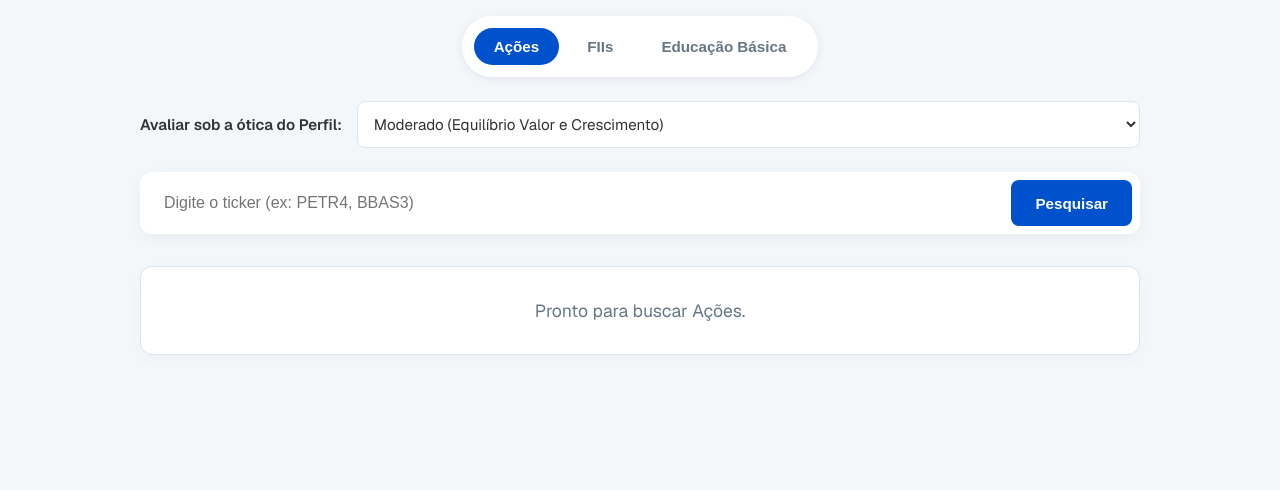
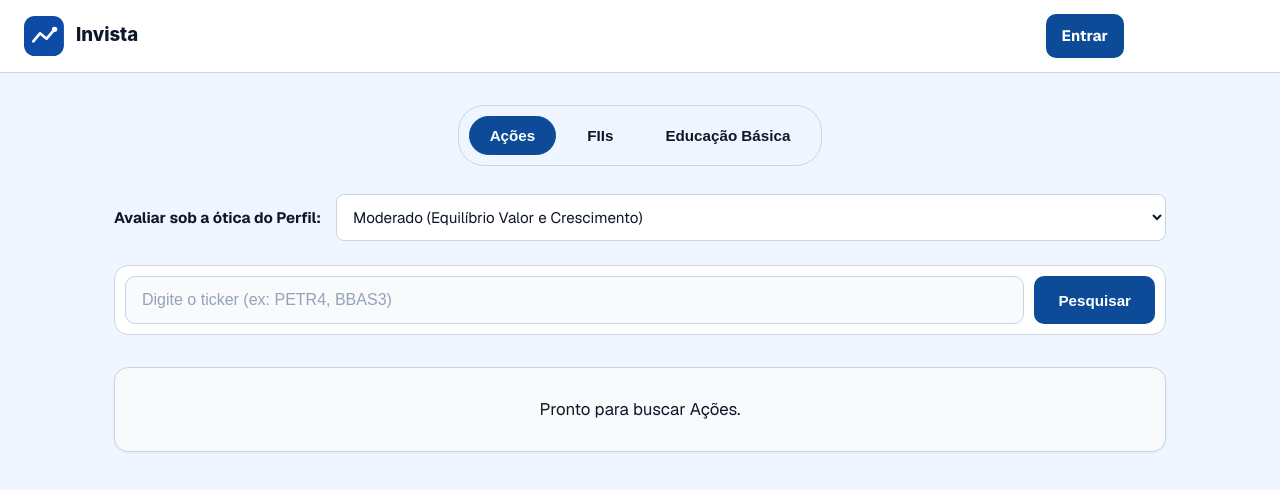
Before and after one commit to FatecFranca/DSM-P3-G11-2026-1, a Next.js app in the folder frontend/: page / in a window 1280 px wide. Shown: the top 490 px of the page. Built offline with nearby package versions, Linux system fonts and the light colour scheme.

Commit message:
Atualização no front-end Invista: layout, logo, contrastes e textos

```diff
--- a/frontend/app/globals.css
+++ b/frontend/app/globals.css
@@ -3,16 +3,17 @@
 @tailwind utilities;
 
 :root {
-  --bg-color: #f4f7fa;
+  --bg-color: #eff6ff;
   --card-bg: #ffffff;
-  --primary: #0052cc;
-  --primary-hover: #003b91;
-  --text-main: #333333;
-  --text-muted: #667788;
-  --border: #dde4ec;
-  --good: #28a745;
-  --bad: #dc3545;
-  --neutral: #6c757d;
+  --primary: #0d4b99;
+  --primary-hover: #0a3a7a;
+  --text-main: #0f172a;
+  --text-muted: #475569;
+  --border: #cbd5e1;
+  --surface: #f8fbff;
+  --good: #0f9d58;
+  --bad: #be1e2d;
+  --neutral: #64748b;
 }
 
 body {
@@ -21,6 +22,7 @@ body {
   color: var(--text-main);
   margin: 0;
   overflow-x: hidden;
+  line-height: 1.6;
 }
 
 * {
@@ -31,51 +33,111 @@ body {
    ESTILOS GERAIS DO LAYOUT PRINCIPAL
    ========================================= */
 .scanner-layout {
-  padding: 1rem;
+  padding: 1.5rem 0 2rem;
   display: flex;
   justify-content: center;
   min-height: 100vh;
   width: 100%;
+  background-color: var(--bg-color);
 }
 
 .container {
   width: 100%;
-  max-width: 1000px;
+  max-width: 1100px;
+  padding: 0 1.5rem;
 }
 
 .header-tabs {
   display: flex;
   justify-content: center;
   flex-wrap: wrap;
-  gap: 8px;
-  margin-bottom: 24px;
-  background: var(--card-bg);
-  padding: 12px;
-  border-radius: 30px;
-  box-shadow: 0 2px 10px rgba(0, 30, 80, 0.08);
+  gap: 10px;
+  margin-bottom: 28px;
+  background: var(--surface);
+  padding: 10px;
+  border-radius: 28px;
+  border: 1px solid var(--border);
   width: fit-content;
   margin-left: auto;
   margin-right: auto;
   overflow-x: auto;
 }
 
+/* SITE HEADER (LOGO + AÇÕES) */
+.site-header {
+  width: 100%;
+  background: #ffffff;
+  border-bottom: 1px solid var(--border);
+}
+
+.header-inner {
+  display: flex;
+  align-items: center;
+  justify-content: space-between;
+  gap: 12px;
+  padding: 14px 0;
+}
+
+.logo-link {
+  display: inline-flex;
+  align-items: center;
+  gap: 12px;
+  text-decoration: none;
+}
+
+.site-logo {
+  height: 40px;
+  width: auto;
+  display: block;
+}
+
+.header-actions {
+  display: flex;
+  align-items: center;
+  gap: 10px;
+}
+
+.btn-auth.small {
+  display: inline-flex;
+  align-items: center;
+  justify-content: center;
+  padding: 10px 16px;
+  font-size: 0.95rem;
+  font-weight: 700;
+  border-radius: 10px;
+  background-color: var(--primary);
+  color: #ffffff;
+  text-decoration: none;
+  transition: background-color 0.2s ease;
+}
+
+.btn-auth.small:hover {
+  background-color: var(--primary-hover);
+}
+
 .tab-btn {
   background-color: transparent;
-  border: none;
-  color: var(--text-muted);
+  border: 1px solid transparent;
+  color: var(--text-main);
   padding: 10px 20px;
   border-radius: 24px;
   font-size: 0.95rem;
-  font-weight: 600;
+  font-weight: 700;
   cursor: pointer;
-  transition: all 0.3s ease;
+  transition: all 0.25s ease;
   white-space: nowrap;
   flex-shrink: 0;
 }
 
-.tab-btn.active, .tab-btn:hover {
+.tab-btn:hover {
+  background-color: #dbeafe;
+  color: var(--text-main);
+}
+
+.tab-btn.active {
   background-color: var(--primary);
   color: white;
+  border-color: var(--primary);
 }
 
 @media (max-width: 640px) {
@@ -93,6 +155,48 @@ body {
     padding: 8px 16px;
     font-size: 0.85rem;
   }
+
+  .header-inner {
+    padding: 8px 0;
+  }
+
+  .site-logo {
+    height: 36px;
+  }
+}
+
+/* Integrar header com as abas principais */
+.header-tabs {
+  margin-top: 8px;
+  background: #eff6ff;
+  box-shadow: none;
+  padding: 10px 10px;
+  border-radius: 26px;
+  border: 1px solid var(--border);
+}
+
+.header-inner, .container.header-inner {
+  align-items: center;
+}
+
+.site-header {
+  background: #ffffff;
+  border-bottom: 1px solid var(--border);
+  position: sticky;
+  top: 0;
+  z-index: 40;
+  padding: 0 1.5rem;
+}
+
+.header-inner {
+  padding: 14px 0;
+  width: 100%;
+}
+
+@media (max-width: 640px) {
+  .site-header {
+    padding: 0 1rem;
+  }
 }
 
 /* =========================================
@@ -108,7 +212,7 @@ body {
 }
 
 .profile-selector label {
-  font-weight: 600;
+  font-weight: 700;
   color: var(--text-main);
   font-size: 0.95rem;
 }
@@ -132,9 +236,9 @@ body {
   gap: 10px;
   margin-bottom: 32px;
   background: var(--card-bg);
-  padding: 8px;
-  border-radius: 12px;
-  box-shadow: 0 4px 15px rgba(0, 30, 80, 0.05);
+  padding: 10px;
+  border-radius: 14px;
+  border: 1px solid var(--border);
   flex-wrap: wrap;
 }
 
@@ -142,11 +246,16 @@ body {
   flex: 1;
   padding: 14px 16px;
   font-size: 1rem;
-  border: none;
-  border-radius: 8px;
+  border: 1px solid var(--border);
+  border-radius: 10px;
   outline: none;
-  background: transparent;
+  background: #f8fafc;
+  color: var(--text-main);
   min-width: 200px;
+}
+
+.search-box input::placeholder {
+  color: #94a3b8;
 }
 
 .search-box button {
@@ -220,10 +329,10 @@ body {
    ========================================= */
 .results-header {
   text-align: center;
-  font-size: 1.6rem;
+  font-size: 1.75rem;
   color: var(--text-main);
-  margin-bottom: 32px;
-  font-weight: 500;
+  margin-bottom: 28px;
+  font-weight: 700;
 }
 
 .results-header span.ticker-title {
@@ -235,7 +344,7 @@ body {
 }
 
 .section-title {
-  font-size: 1.1rem;
+  font-size: 1.15rem;
   font-weight: 700;
   color: var(--text-main);
   margin: 32px 0 16px;
@@ -255,10 +364,10 @@ body {
 
 .card {
   background: var(--card-bg);
-  border-radius: 12px;
-  padding: 20px;
-  box-shadow: 0 4px 15px rgba(0, 30, 80, 0.04);
-  border-left: 5px solid transparent;
+  border-radius: 16px;
+  padding: 22px;
+  border: 1px solid var(--border);
+  box-shadow: 0 1px 4px rgba(15, 23, 42, 0.08);
   transition: transform 0.2s ease, box-shadow 0.2s ease;
   display: flex;
   flex-direction: column;
@@ -266,8 +375,8 @@ body {
 }
 
 .card:hover {
-  transform: translateY(-4px);
-  box-shadow: 0 8px 25px rgba(0, 30, 80, 0.08);
+  transform: translateY(-2px);
+  box-shadow: 0 2px 10px rgba(15, 23, 42, 0.12);
 }
 
 .card.good { border-left-color: var(--good); }
@@ -275,9 +384,9 @@ body {
 .card.neutral { border-left-color: var(--border); }
 
 .card-title {
-  font-size: 0.85rem;
-  color: var(--text-muted);
-  font-weight: 600;
+  font-size: 0.9rem;
+  color: #334155;
+  font-weight: 700;
   margin-bottom: 12px;
   text-transform: uppercase;
   letter-spacing: 0.5px;
@@ -300,13 +409,13 @@ body {
 
 .message {
   text-align: center;
-  padding: 32px 16px;
-  color: var(--text-muted);
-  font-size: 1.1rem;
-  background: var(--card-bg);
-  border-radius: 12px;
+  padding: 28px 18px;
+  color: var(--text-main);
+  font-size: 1.05rem;
+  background: #f8fafc;
+  border-radius: 14px;
   border: 1px solid var(--border);
-  box-shadow: 0 4px 15px rgba(0, 30, 80, 0.03);
+  box-shadow: 0 1px 3px rgba(15, 23, 42, 0.06);
 }
 
 .profile-badge {
@@ -541,34 +650,35 @@ body {
 }
 
 .edu-pill {
-  padding: 10px 18px;
+  padding: 12px 20px;
   border-radius: 24px;
-  background: var(--border);
+  background: #f8fbff;
   cursor: pointer;
-  font-size: 0.9rem;
-  font-weight: 600;
-  border: none;
-  color: var(--text-muted);
+  font-size: 0.95rem;
+  font-weight: 700;
+  border: 1px solid transparent;
+  color: var(--text-main);
   transition: all 0.2s ease;
   white-space: nowrap;
   flex-shrink: 0;
 }
 
 .edu-pill:hover {
-  background: #cdd6e0;
+  background: #dbeafe;
 }
 
 .edu-pill.active {
   background: var(--primary);
   color: white;
-  box-shadow: 0 4px 10px rgba(0, 82, 204, 0.2);
+  border-color: var(--primary);
+  box-shadow: 0 4px 14px rgba(13, 75, 153, 0.18);
 }
 
 .edu-card {
   background: var(--card-bg);
-  border-radius: 12px;
-  padding: 28px 20px;
-  box-shadow: 0 4px 15px rgba(0, 30, 80, 0.04);
+  border-radius: 16px;
+  padding: 32px 24px;
+  box-shadow: 0 6px 18px rgba(15, 23, 42, 0.08);
   text-align: center;
   animation: fadeIn 0.3s;
 }
@@ -576,7 +686,7 @@ body {
 .edu-card h3 {
   margin-top: 0;
   color: var(--primary);
-  font-size: 1.4rem;
+  font-size: 1.45rem;
   display: flex;
   align-items: center;
   justify-content: center;
@@ -958,3 +1068,105 @@ body {
     margin-top: 8px;
   }
 }
+
+/* ===============================
+   FUTURISTIC THEME OVERRIDES
+   =============================== */
+
+:root {
+  --f-bg-1: #030416;
+  --f-bg-2: #071033;
+  --f-bg-3: #00121a;
+  --f-card: rgba(255,255,255,0.03);
+  --f-accent: #00e6ff;
+  --f-accent-2: #00b37e;
+  --f-text: #e6f7ff;
+  --f-muted: #9fb3c8;
+  --f-border: rgba(255,255,255,0.04);
+}
+
+body {
+  background-color: var(--bg-color);
+  color: var(--text-main);
+}
+
+/* Tabs */
+.tab-btn {
+  color: var(--text-main);
+}
+
+.tab-btn:hover {
+  background-color: #dbeafe;
+  color: var(--text-main);
+}
+
+.tab-btn.active {
+  background-color: var(--primary);
+  color: white;
+  border-color: var(--primary);
+}
+
+/* Search button */
+.search-box button {
+  background-color: var(--primary);
+  color: white;
+  box-shadow: none;
+  border-radius: 10px;
+}
+
+.search-box button:hover {
+  background-color: var(--primary-hover);
+  transform: none;
+}
+
+/* Cards */
+.card {
+  background: var(--card-bg);
+  border-radius: 16px;
+  padding: 22px;
+  border: 1px solid var(--border);
+  box-shadow: 0 2px 10px rgba(15, 23, 42, 0.08);
+  transition: transform 0.2s ease, box-shadow 0.2s ease;
+}
+
+.card:hover {
+  transform: translateY(-2px);
+  box-shadow: 0 4px 16px rgba(15, 23, 42, 0.12);
+}
+
+.card-title { color: #334155; }
+.card-value { color: var(--text-main); }
+
+/* Header */
+.site-header {
+  background: #ffffff;
+  border-bottom: 1px solid var(--border);
+  position: sticky;
+  top: 0;
+  z-index: 40;
+}
+
+.site-logo { filter: none; }
+
+/* Buttons */
+.btn-auth, .btn-auth.small {
+  background-color: var(--primary);
+  color: white;
+  border-radius: 10px;
+  box-shadow: none;
+}
+
+.btn-auth:hover {
+  background-color: var(--primary-hover);
+  transform: none;
+}
+
+/* subtle accent */
+.edu-pill.active { box-shadow: 0 4px 14px rgba(13, 75, 153, 0.18); }
+
+/* Ensure contrast in messages */
+.message {
+  color: var(--text-main);
+  border: 1px solid var(--border);
+  background: #f8fafc;
+}
--- a/frontend/app/layout.tsx
+++ b/frontend/app/layout.tsx
@@ -13,8 +13,8 @@ const geistMono = Geist_Mono({
 });
 
 export const metadata: Metadata = {
-  title: "Smart B3 - Análise Inteligente de Investimentos",
-  description: "Plataforma de análise inteligente de ações e FIIs na B3 com educação financeira",
+  title: "Invista - Análise Inteligente de Investimentos",
+  description: "Plataforma de análise inteligente de ações e FIIs com educação financeira",
   viewport: "width=device-width, initial-scale=1.0, maximum-scale=5.0, user-scalable=yes",
 };
 
@@ -33,8 +33,23 @@ export default function RootLayout({
         <meta name="theme-color" content="#0052cc" />
         <meta name="apple-mobile-web-app-capable" content="yes" />
         <meta name="apple-mobile-web-app-status-bar-style" content="black-translucent" />
+        <link rel="icon" href="/logo.svg" />
+        <link rel="apple-touch-icon" href="/logo.svg" />
+        <link rel="manifest" href="/manifest.json" />
       </head>
-      <body className="min-h-full flex flex-col">{children}</body>
+      <body className="min-h-full flex flex-col">
+        <header className="site-header">
+          <div className="container header-inner">
+            <a href="/" className="logo-link" aria-label="Invista">
+              <img src="/logo.svg" alt="Invista" className="site-logo" />
+            </a>
+            <div className="header-actions">
+              <a href="/login" className="btn-auth small">Entrar</a>
+            </div>
+          </div>
+        </header>
+        {children}
+      </body>
     </html>
   );
 }
--- a/frontend/app/login/page.tsx
+++ b/frontend/app/login/page.tsx
@@ -51,7 +51,7 @@ export default function Login() {
         <h1>{isLoginMode ? "Bem-vindo" : "Criar Conta"}</h1>
         <p>
           {isLoginMode
-            ? "Entre para analisar seus ativos na B3"
+            ? "Entre para analisar seus ativos com a Invista"
             : "Comece a investir de forma inteligente"}
         </p>
 
--- a/frontend/public/login.html
+++ b/frontend/public/login.html
@@ -142,7 +142,7 @@
 
     <div class="login-card" id="card-login">
         <h1>Bem-vindo</h1>
-        <p>Entre para analisar seus ativos na B3</p>
+        <p>Entre para analisar seus ativos com a Invista</p>
         <div id="msg-login" class="message"></div>
 
         <form id="form-login">
```
Also changed, not shown: frontend/public/logo.svg (added), frontend/public/manifest.json (added).
